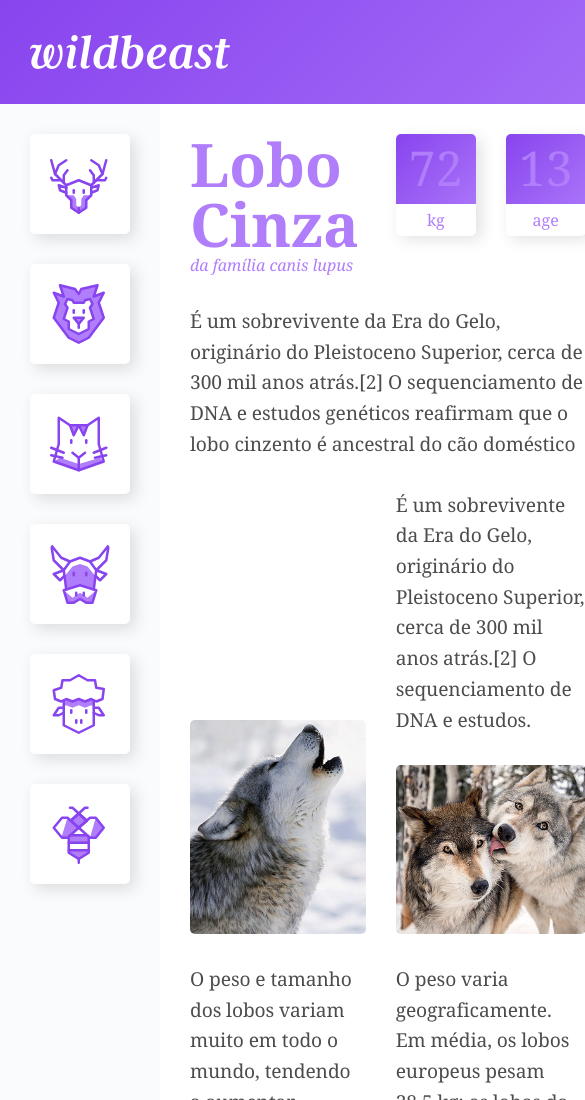
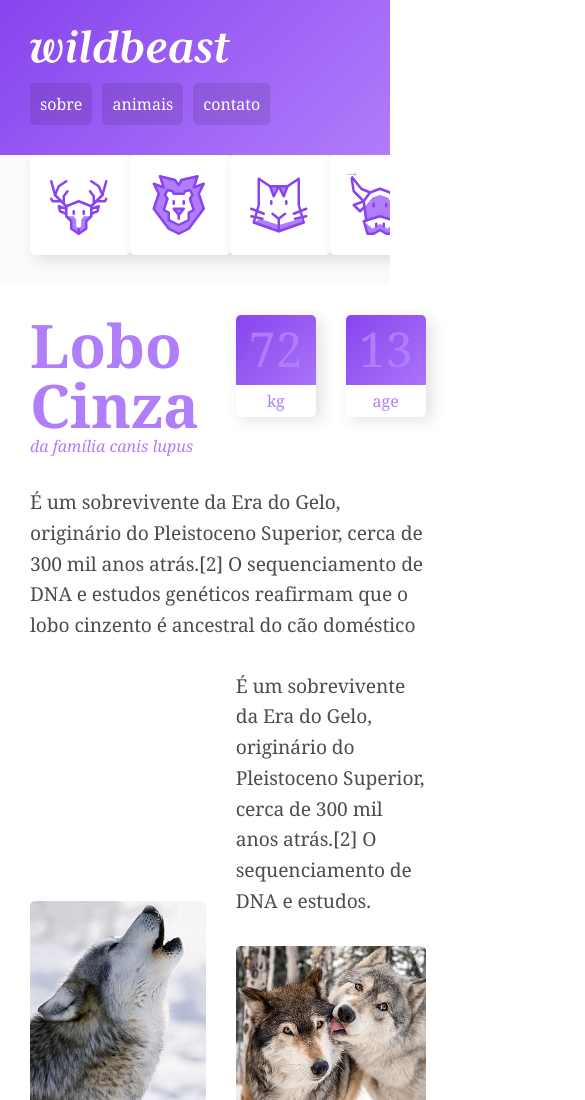
Before and after one commit to samuelbonini/Grid-Site, a plain HTML site: page index.html in a window 390 px wide. Shown: the top 1100 px of the page, 585 px wide, since content can reach past the window. Drawn offline with Linux system fonts and the light colour scheme.

Commit message:
update site, quase finalizando
Fiz parte do menu responsivo lateral

```diff
--- a/css/style.css
+++ b/css/style.css
@@ -37,6 +37,31 @@ img {
     "footer footer footer";
 }
 
+@media (max-width: 1200px) {
+  .estrutura {
+    grid-template-areas:
+    "header header"
+    "sidenav content"
+    "sidenav anuncios"
+    "footer footer"
+    ;
+  }
+}
+
+@media (max-width: 760px) {
+  .estrutura {
+    grid-template-columns: 100%;
+    grid-template-areas:
+    "header"
+    "sidenav"
+    "content"
+    "anuncios"
+    "footer"
+    ;
+  }
+}
+
+
 /*HEADER*/
 
 .header {
@@ -75,6 +100,23 @@ img {
   margin-left: 30px;
 }
 
+@media (max-width: 760px) {
+  .header {
+    grid-template-columns: auto;
+  }
+  .logo {
+    margin-bottom: 20px;
+  }
+  .header nav a {
+    font-size: 1em;
+  }
+  .header li + li {
+    margin-left: 10px;
+  }
+}
+
+
+
 .sidenav {
   grid-area: sidenav;
   background: #fafbfc;
@@ -95,6 +137,43 @@ img {
 
 .sidenav li a:hover {
   background: #af7dfba1;
+}
+
+@keyframes seta {
+  from {
+    right: 30px;
+  }
+  to {
+    right: 20px;
+  }
+}
+
+@media (max-width: 760px) {
+
+  .sidenav {
+    position: relative;
+    overflow-x: auto;
+    -webkit-overflow-scrolling: touch;
+    -ms-overflow-style: -ms-autohiding-scrollbar;
+  }
+  .sidenav::after {
+    content: '→';
+    position: absolute;
+    top: 5px;
+    right: 30px;
+    color: rgba(0,0,0,.3);
+    animation: seta .5s ease-in 0s infinite alternate;
+  }
+
+  .sidenav ul {
+    display: flex;
+  }
+  .sidenav li {
+    flex: 1 0 60px;
+  }
+  .sidenav {
+    padding: 0 30px;
+  }
 }
 
 /* CONTENT */
```
